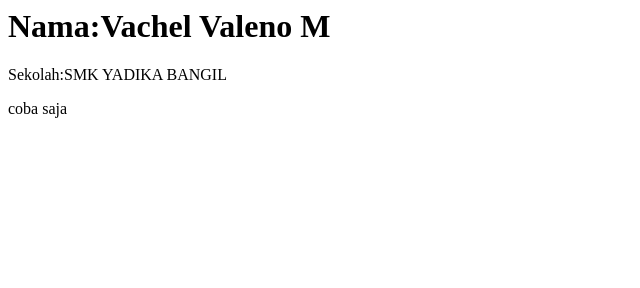
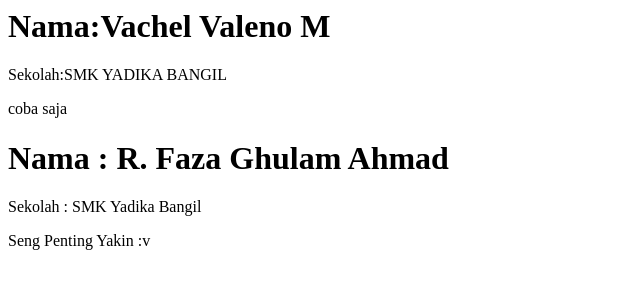
Before and after one commit to Syam-boobs/project2-1, a plain HTML site: page index.html in a window 1280 px wide. Shown: the whole page, without its empty margins (0-640 px from the left). Drawn offline with Linux system fonts and the light colour scheme.

Commit message:
ayo ganti

```diff
--- a/index.html
+++ b/index.html
@@ -9,3 +9,15 @@
 		<p>coba saja<p>
 	</body>
 </html>
+
+<html>
+	<head>
+		<title>Biodata Saya</title>
+	</head>
+
+	<body>
+		<h1>Nama : R. Faza Ghulam Ahmad</h1>
+		<p>Sekolah : SMK Yadika Bangil<p>
+		<p>Seng Penting Yakin :v<p>
+	</body>
+</html>
```
Also changed, not shown: 1 other file.
